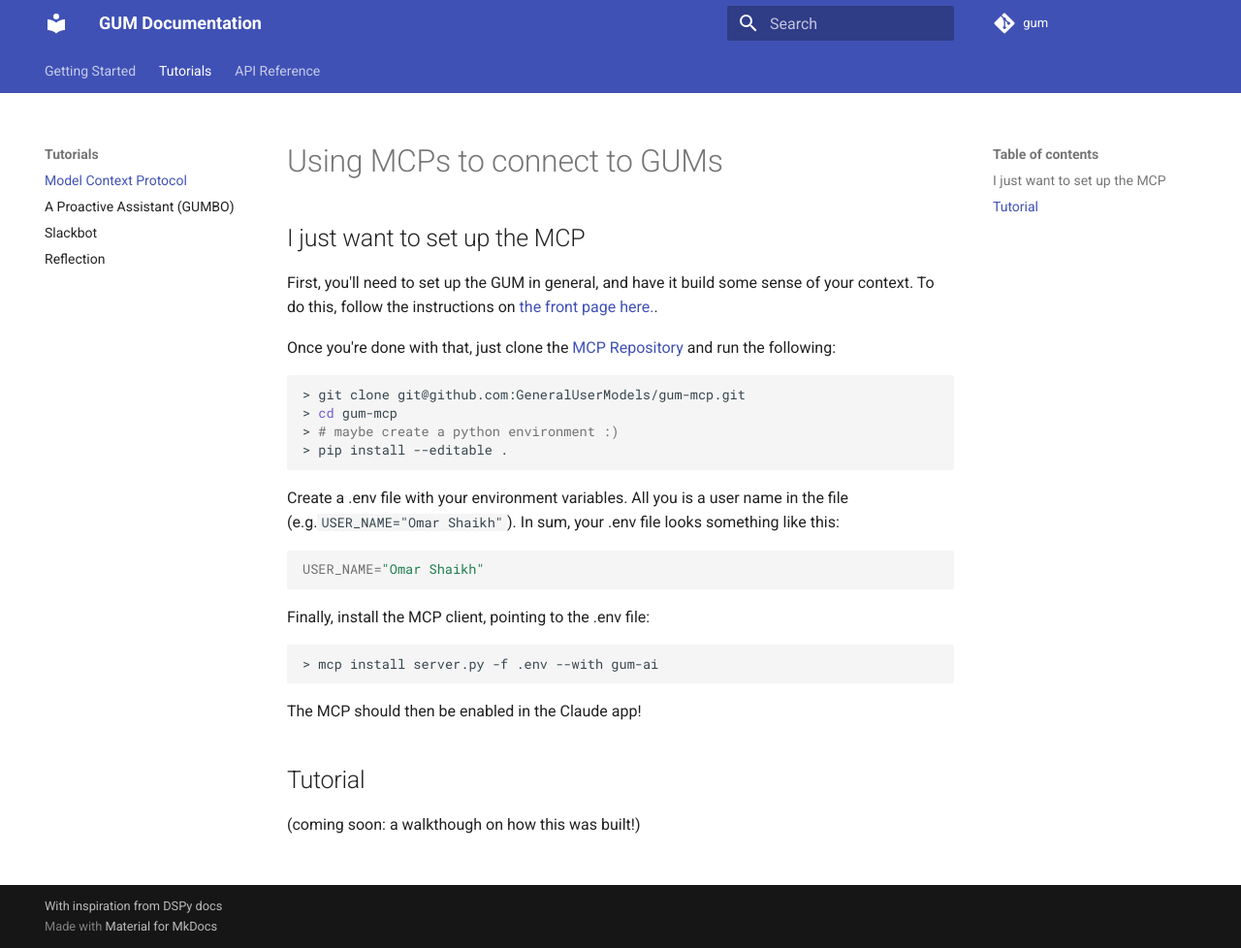
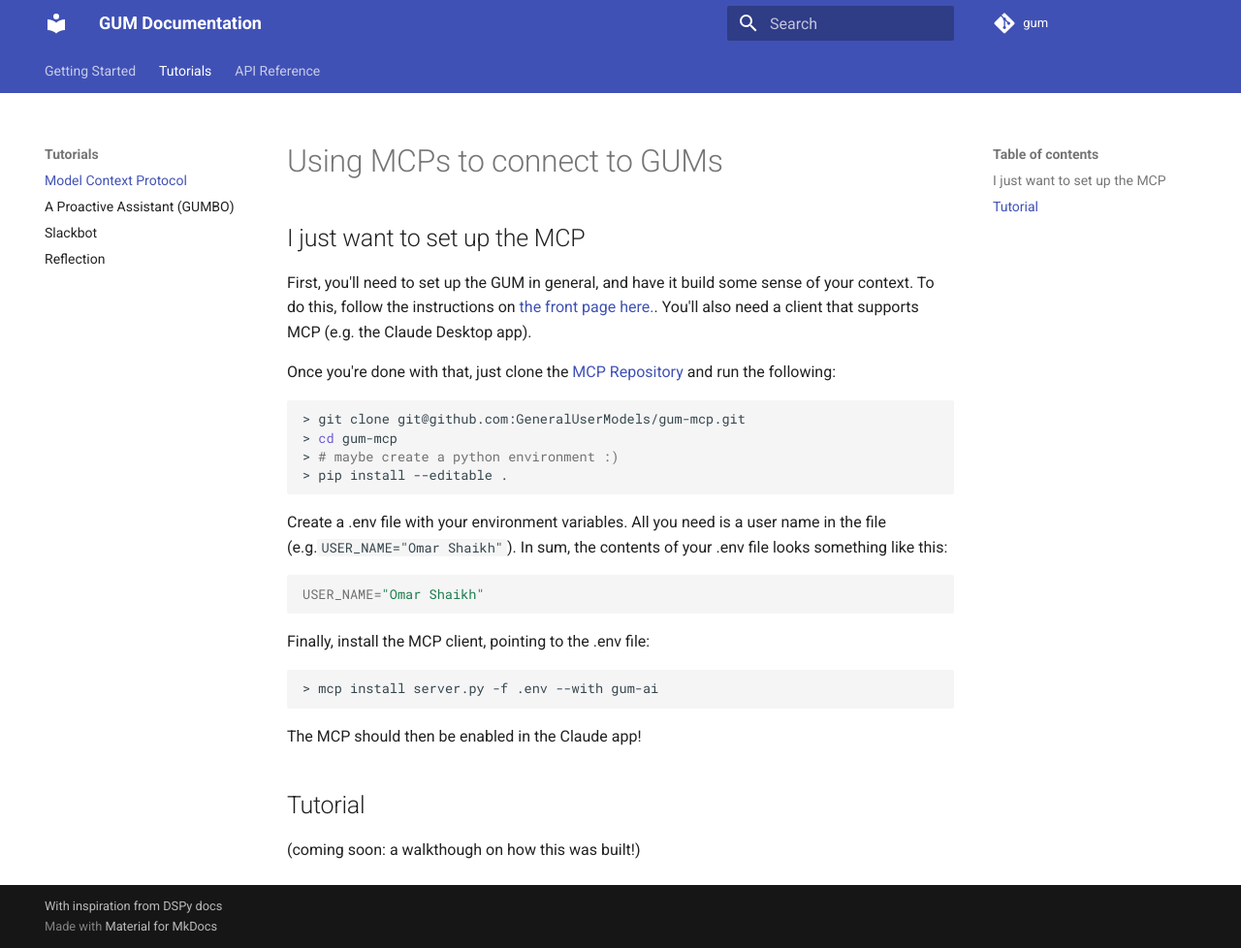
Before and after one commit to parmar-abhinav/gum, an MkDocs documentation site: the page built from docs/tutorials/mcp.md, in a window 1280 px wide and 978 px high. Shown: the whole window at 97% size. Built offline with MkDocs 1.6.1 and Material for MkDocs 9.7.7, drawn with Linux system fonts in a browser that asks for light colours; comment, search, counter and statistics services are not loaded.

Commit message:
clarify mcp

````diff
--- a/docs/tutorials/mcp.md
+++ b/docs/tutorials/mcp.md
@@ -2,7 +2,7 @@
 
 ## I just want to set up the MCP
 
-First, you'll need to set up the GUM in general, and have it build some sense of your context. To do this, follow the instructions on [the front page here.](../index.md).
+First, you'll need to set up the GUM in general, and have it build some sense of your context. To do this, follow the instructions on [the front page here.](../index.md). You'll also need a client that supports MCP (e.g. the Claude Desktop app).
 
 Once you're done with that, just clone the [MCP Repository](https://github.com/GeneralUserModels/gum-mcp) and run the following:
 
@@ -13,7 +13,7 @@ Once you're done with that, just clone the [MCP Repository](https://github.com/G
 > pip install --editable .
 ```
 
-Create a .env file with your environment variables. All you is a user name in the file (e.g.```USER_NAME="Omar Shaikh"```). In sum, your .env file looks something like this:
+Create a .env file with your environment variables. All you need is a user name in the file (e.g.```USER_NAME="Omar Shaikh"```). In sum, the contents of your .env file looks something like this:
 
 ```bash
 USER_NAME="Omar Shaikh"
````
